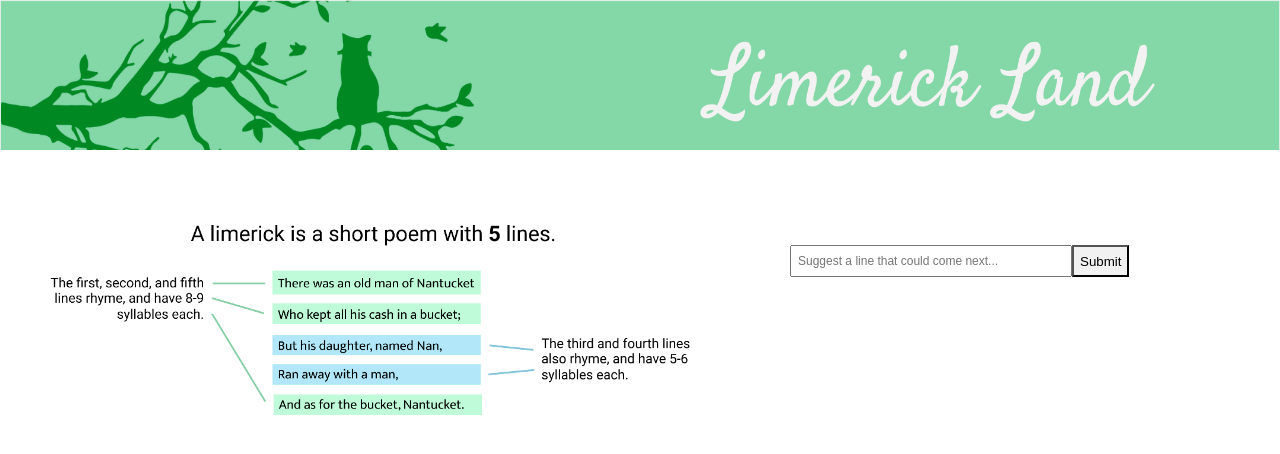
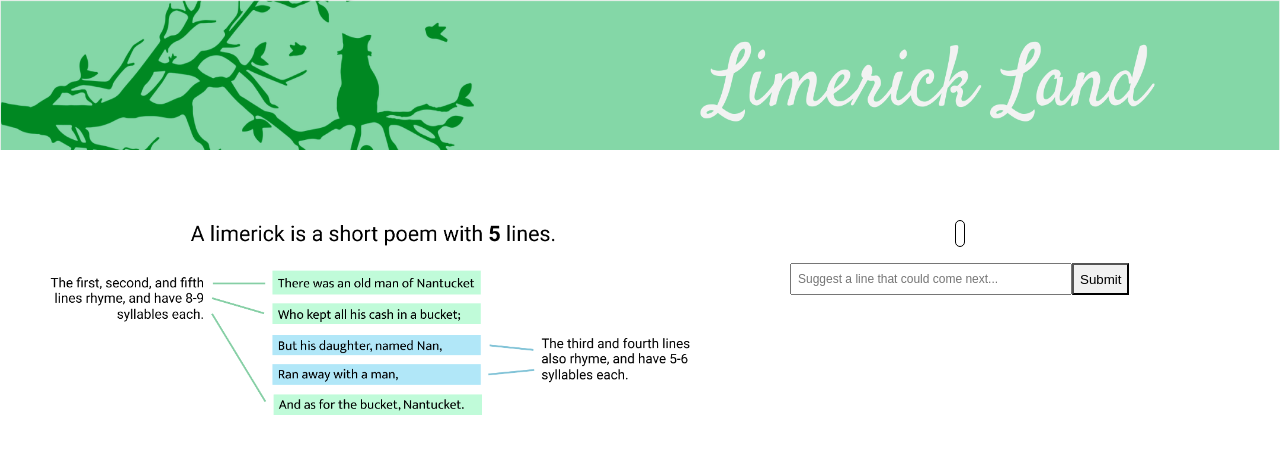
Before and after one commit to jackswiggett/limerick-land, a React (Create React App) app in the folder frontend/: page /line/1 in a window 1280 px wide. Shown: the top 454 px of the page. Built offline with nearby package versions, Linux system fonts and the light colour scheme; no server answers; a web font is replaced by a local one.

Commit message:
wip: add back button

```diff
--- a/frontend/package.json
+++ b/frontend/package.json
@@ -9,6 +9,7 @@
     "axios": "^0.18.0",
     "react": "^16.3.2",
     "react-dom": "^16.3.2",
+    "react-icons": "^2.2.7",
     "react-router-dom": "^4.2.2",
     "react-toastify": "^4.0.1"
   },
--- a/frontend/src/Line.css
+++ b/frontend/src/Line.css
@@ -29,3 +29,12 @@
     font-family: 'Kavivanar', cursive;
     font-size: 1.2em;
 }
+
+.Line-btn-back {
+    border: none;
+    font-size: 1rem;
+    border: 1px solid black;
+    border-radius: 5px;
+    padding: 4px;
+    cursor: pointer;
+}
--- a/frontend/src/Line.js
+++ b/frontend/src/Line.js
@@ -1,5 +1,6 @@
 import axios from 'axios';
 import React, { Component } from 'react';
+import MdChevronLeft from 'react-icons/lib/md/chevron-left';
 import { toast } from 'react-toastify';
 import { Link } from 'react-router-dom';
 import './Line.css';
@@ -153,6 +154,9 @@ class Home extends Component {
     render() {
         return (
                 <div className="Line">
+                <a className="Line-btn-back">
+
+                </a>
                 <div className="Line-ancestors">
                   {this.state.ancestors.map(this.renderLineLink)}
                   <span className="line-link no-hover">{this.state.text}</span>
```
Also changed, not shown: 1 other file (tests, documents, lock files or other folders).
